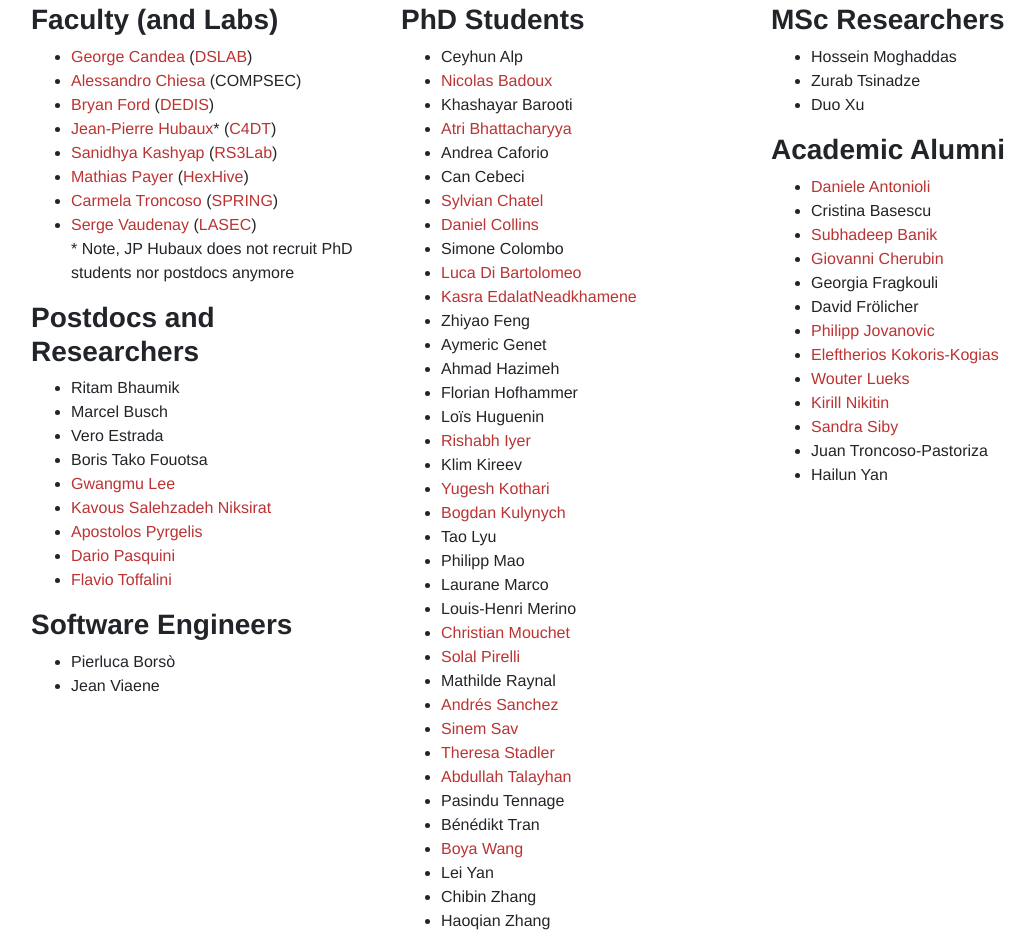
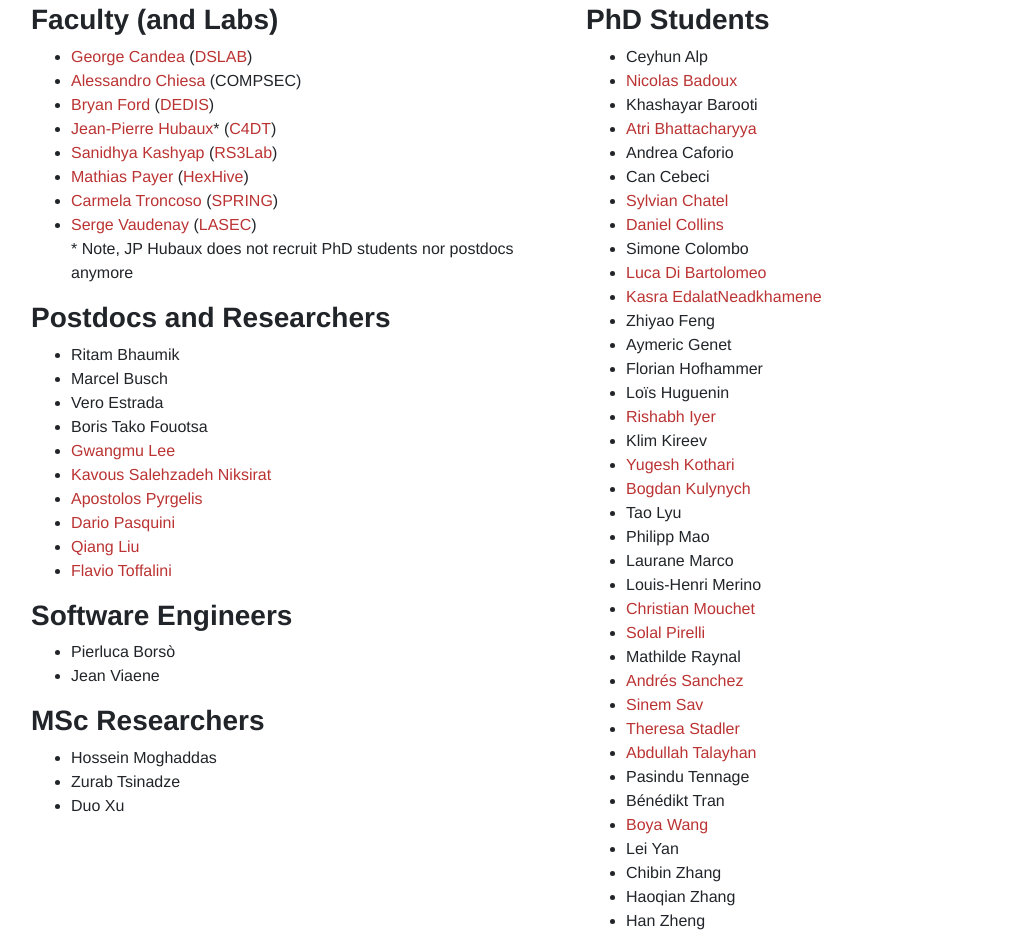
Before and after one commit to HexHive/security-group.epfl.ch, a plain HTML site: page index.html in a window 1280 px wide. Shown: the part 640-1576 px from the top of the page, without its empty margins (69-1103 px from the left). Drawn offline with Linux system fonts and the light colour scheme.

Commit message:
Updated HexHive folks

```diff
--- a/index.html
+++ b/index.html
@@ -110,14 +110,15 @@ section h3.section-subheading {
 <h3>Postdocs and Researchers</h3> <!-- Ordered by last name, Research Scientists and Post Doctoral Scholars in IC speak -->
 <ul>
 <li>Ritam Bhaumik</li>
-<li>Marcel Busch</li>
+<li>Marcel Busch</li> <!--HexHive-->
 <li>Vero Estrada</li>
 <li>Boris Tako Fouotsa</li>
-<li><a href="https://gwangmu.github.io/">Gwangmu Lee</a></li>
+<li><a href="https://gwangmu.github.io/">Gwangmu Lee</a></li> <!--HexHive-->
 <li><a href="https://kavousniksirat.com/">Kavous Salehzadeh Niksirat</a></li>
 <li><a href="https://mex2meou.github.io/"> Apostolos Pyrgelis</a></li>
 <li><a href="https://pasquini-dario.github.io/me/">Dario Pasquini</a></li>
-<li><a href="http://flaviotoffalini.info/">Flavio Toffalini</a></li>
+<li><a href="https://cyruscyliu.github.io/">Qiang Liu</a></li>
+<li><a href="http://flaviotoffalini.info/">Flavio Toffalini</a></li> <!--HexHive-->
 </ul>
 
 <h3>Software Engineers</h3> <!-- Ordered by last name, Software Engineers in IC speak -->
@@ -125,39 +126,46 @@ section h3.section-subheading {
 <li>Pierluca Borso&#768;</li>
 <li>Jean Viaene</li>
 </ul>
+
+<h3>MSc Researchers</h3> <!-- Ordered by last name, MSc scholars in IC speak -->
+<ul>
+<li>Hossein Moghaddas</li> <!--COMPSEC-->
+<li>Zurab Tsinadze</li> <!--HexHive-->
+<li>Duo Xu</li> <!--HexHive-->
+</ul>
+
 </div>
 
 <div class="col">
 <h3>PhD Students</h3> <!-- Ordered by last name, EDIC fellows, PhD students, and PhD candidates in IC speak -->
 <ul>
 <li>Ceyhun Alp</li>
-<li><a href="https://nicolasbadoux.com/">Nicolas Badoux</a></li>
+<li><a href="https://nicolasbadoux.com/">Nicolas Badoux</a></li> <!--HexHive-->
 <li>Khashayar Barooti</li>
-<li><a href="https://atrib.bitbucket.io/">Atri Bhattacharyya</a></li>
+<li><a href="https://atrib.bitbucket.io/">Atri Bhattacharyya</a></li> <!--HexHive-->
 <li>Andrea Caforio</li>
 <li>Can Cebeci</li>
 <li><a href="https://s-chtl.github.io/">Sylvian Chatel</a></li>
 <li><a href="https://lasec.epfl.ch/people/collins/">Daniel Collins</a></li>
 <li>Simone Colombo</li>
-<li><a href="https://cyanpencil.xyz/">Luca Di Bartolomeo</a></li>
+<li><a href="https://cyanpencil.xyz/">Luca Di Bartolomeo</a></li> <!--HexHive-->
 <li><a href="https://kasra.edalat.dev/">Kasra EdalatNeadkhamene</a></li>
-<li>Zhiyao Feng</li>
+<li>Zhiyao Feng</li> <!--HexHive-->
 <li>Aymeric Genet</li>
-<li>Ahmad Hazimeh</li>
-<li>Florian Hofhammer</li>
+<li>Florian Hofhammer</li> <!--HexHive-->
 <li>Lo&iuml;s Huguenin</li>
 <li><a href="https://dslab.epfl.ch/people/iyer/">Rishabh Iyer</a></li>
 <li>Klim Kireev</li>
 <li><a href="https://yugeshk.github.io">Yugesh Kothari</a></li>
 <li><a href="https://bogdankulynych.me/">Bogdan Kulynych</a></li>
 <li>Tao Lyu</li>
-<li>Philipp Mao</li>
+<li>Philipp Mao</li> <!--HexHive-->
 <li>Laurane Marco</li>
 <li>Louis-Henri Merino</li>
 <li><a href="Sylvian Chatel">Christian Mouchet</a></li>
 <li><a href="https://dslab.epfl.ch/people/pirelli/">Solal Pirelli</a></li>
 <li>Mathilde Raynal</li>
-<li><a href="https://andsanmar.github.io/">Andrés Sanchez</a></li>
+<li><a href="https://andsanmar.github.io/">Andrés Sanchez</a></li> <!--HexHive-->
 <li><a href="https://sinemsav.github.io/">Sinem Sav </a></li>
 <li><a href="Sinem Sav">Theresa Stadler</a></li>
 <li><a href="https://www.abdullahtalayhan.com">Abdullah Talayhan</a></li>
@@ -165,34 +173,9 @@ section h3.section-subheading {
 <li>B&eacute;n&eacute;dikt Tran</li>
 <li><a href="https://wangboya.org/">Boya Wang</a></li>
 <li>Lei Yan</li>
-<li>Chibin Zhang</li>
+<li>Chibin Zhang</li> <!--HexHive-->
 <li>Haoqian Zhang</li>
-</ul>
-</div>
-
-<div class="col">
-<h3>MSc Researchers</h3> <!-- Ordered by last name, MSc scholars in IC speak -->
-<ul>
-<li>Hossein Moghaddas</li>
-<li>Zurab Tsinadze</li>
-<li>Duo Xu</li>
-</ul>
-
-<h3>Academic Alumni</h3>
-<ul>
-<li><a href="https://francozappa.github.io/">Daniele Antonioli</a></li>
-<li>Cristina Basescu</li>
-<li><a href="https://sites.google.com/site/monsieurlelanc">Subhadeep Banik</a></li>
-<li><a href="https://giocher.com/">Giovanni Cherubin</a></li>
-<li>Georgia Fragkouli</li>
-<li>David Fr&ouml;licher</li>
-<li><a href="https://philipp.jovanovic.io/">Philipp Jovanovic</a></li>
-<li><a href="https://ist.ac.at/en/research/kokoris-group/">Eleftherios Kokoris-Kogias</a></li>
-<li><a href="https://wouterlueks.nl/">Wouter Lueks</a></li>
-<li><a href="https://nikirill.com/">Kirill Nikitin</a></li>
-<li><a href="https://sandrasiby.github.io/">Sandra Siby</a></li>
-<li>Juan Troncoso-Pastoriza</li>
-<li>Hailun Yan</li>
+<li>Han Zheng</li> <!--HexHive-->
 </ul>
 </div>
 </section>
```
